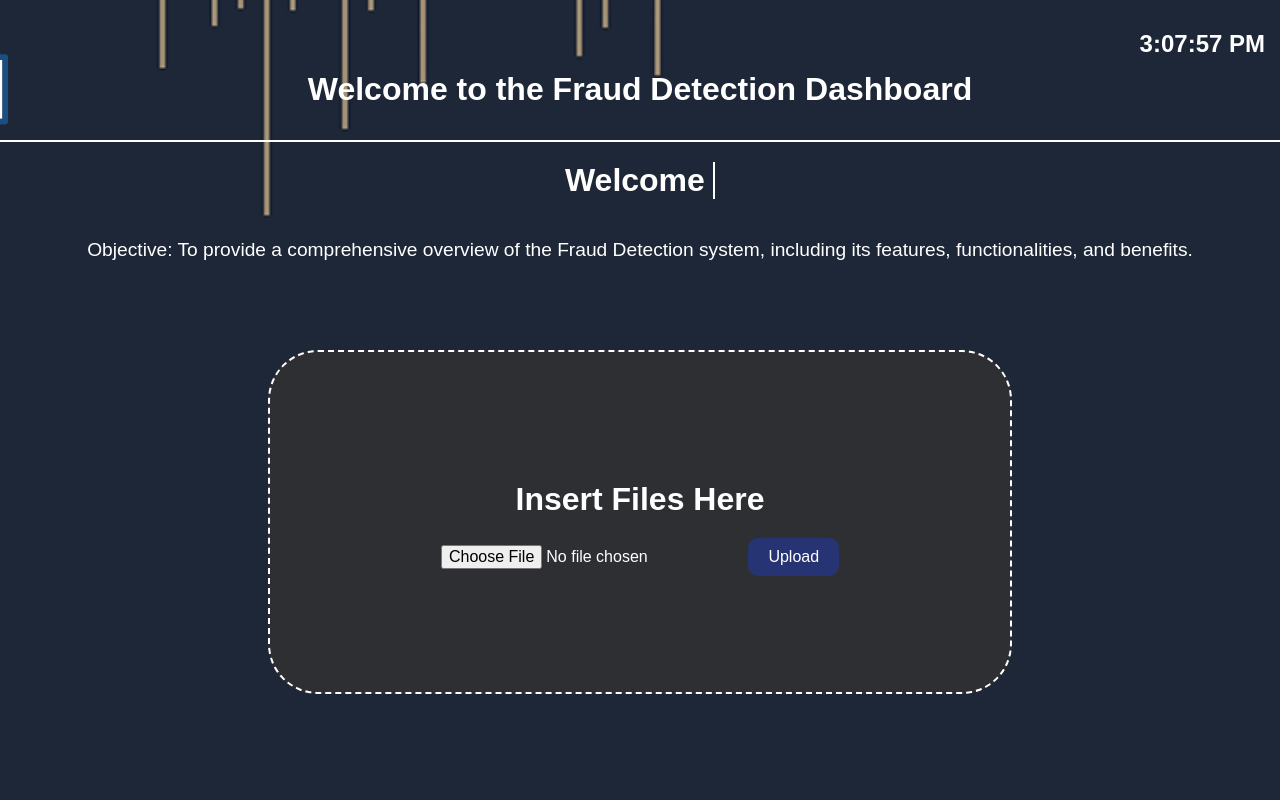
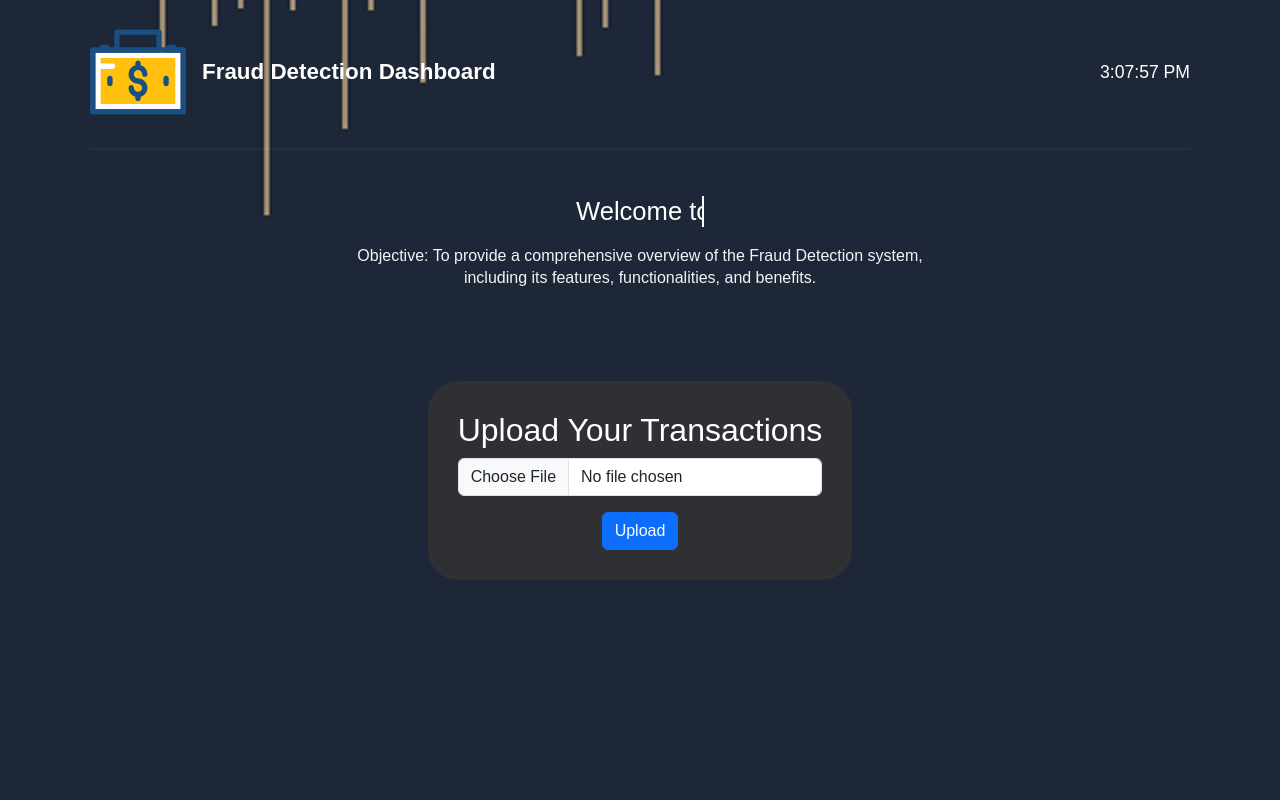
Before and after one commit to AxelJaquez21/Fraud-Detection-Dashboard1, a Flask app: page / in a window 1280 px wide. Run offline with Flask 3, Linux system fonts and the light colour scheme.

Commit message:
chnages made to upload.html

```diff
--- a/app.py
+++ b/app.py
@@ -1,4 +1,4 @@
-from flask import Flask, render_template, request, redirect, url_for, jsonify
+from flask import Flask, render_template, request, jsonify
 import pandas as pd
 import threading
 import io
@@ -16,31 +16,34 @@
 ]
 
 # ==============================
-# Upload Page
+# Upload & Processing
 # ==============================
 @app.route("/", methods=["GET", "POST"])
 def upload_file():
+    global processed_data
     if request.method == "POST":
-        file = request.files['file']
+        file = request.files.get('file')
         if file:
             file_bytes = file.read()
             filename = file.filename
 
-            # Start background thread for processing
+            # Reset previous data
+            processed_data = []
+
+            # Start background processing thread
             threading.Thread(target=process_data, args=(file_bytes, filename)).start()
 
-            # Redirect to loading screen
-            return redirect(url_for('loading_page'))
+            # Return immediately (frontend will poll for data)
+            return '', 202  # HTTP 202 Accepted
 
-    return render_template("upload.html")
-
+    return render_template("upload.html")  # single-page upload + dashboard
 
 # ==============================
 # Background Data Processing
 # ==============================
 def process_data(file_bytes, filename):
     global processed_data
-    time.sleep(3)  # simulate some loading time
+    time.sleep(2)  # simulate processing time
 
     buffer = io.BytesIO(file_bytes)
 
@@ -54,21 +57,19 @@
         processed_data = df.to_dict(orient='records')
         return
 
-    # Normalize column names (lowercase, no spaces)
+    # Normalize columns (lowercase, no spaces)
     df.columns = [col.strip().replace(" ", "").lower() for col in df.columns]
 
-    # Add a fraud flag: mark withdrawals > 10,000 as suspicious
+    # Add fraud flag (withdrawals > 10,000)
     if 'withdrawalamt' in df.columns:
         df['fraud_flag'] = df['withdrawalamt'] > 10000
     else:
         df['fraud_flag'] = False
 
-    # Map normalized columns back to display names
-    normalized_to_display = {
-        col.strip().replace(" ", "").lower(): col for col in COLUMNS_DISPLAY
-    }
+    # Map normalized columns to display names
+    normalized_to_display = {col.strip().replace(" ", "").lower(): col for col in COLUMNS_DISPLAY}
 
-    # Build final processed data for dashboard
+    # Build processed data list
     processed_data = []
     for _, row in df.iterrows():
         row_dict = {}
@@ -78,35 +79,22 @@
         row_dict['fraud_flag'] = bool(row.get('fraud_flag', False))
         processed_data.append(row_dict)
 
-
 # ==============================
-# Loading Page
-# ==============================
-@app.route("/loading")
-def loading_page():
-    return render_template("loading.html")
-
-
-# ==============================
-# Ready Check Endpoint
+# Endpoint: Check if data is ready
 # ==============================
 @app.route("/is_ready")
 def is_ready():
-    """AJAX endpoint for loading page to check if processing is done"""
     return jsonify({'ready': len(processed_data) > 0})
 
+# ==============================
+# Endpoint: Fetch processed data
+# ==============================
+@app.route("/get_data")
+def get_data():
+    return jsonify(processed_data)
 
 # ==============================
-# Dashboard Page
-# ==============================
-@app.route("/dashboard")
-def dashboard():
-    """Display processed transaction data"""
-    return render_template("dashboard.html", transactions=processed_data)
-
-
-# ==============================
-# Run the App
+# Run the app
 # ==============================
 if __name__ == "__main__":
     app.run(debug=True)
--- a/templates/upload.html
+++ b/templates/upload.html
@@ -4,166 +4,233 @@
     <meta charset="UTF-8">
     <meta name="viewport" content="width=device-width, initial-scale=1.0">
     <title>Fraud Detection Dashboard</title>
+    <link href="https://cdn.jsdelivr.net/npm/bootstrap@5.3.0/dist/css/bootstrap.min.css" rel="stylesheet">
+
+</head>
+
+<body>
     <style>
-        /* Reset */
-        html, body {
-            height: 100%;
-            width: 100%;
-            margin: 0;
-            font-family: Arial, sans-serif;
+      :root{
+            --panel-bg: rgba(50,50,50,0.8);
+            --accent: #e10a0a;
+            --primary: #263473;
+            --text: #fff;
+            --radius: 24px;
         }
 
-        body {
-            background-image: url('{{ url_for("static", filename="pictures/bg1.gif") }}');
-            background-size: cover;
-            background-position: center;
-            display: flex;
-            flex-direction: column;
-            align-items: center;
-            color: white;
+
+        *{box-sizing:border-box}
+        html,body{height:100%;margin:0;font-family:Arial,Helvetica,sans-serif;color:var(--text)}
+        body{
+            background: center/cover no-repeat url('{{ url_for("static", filename="pictures/bg1.gif") }}');
+            display:flex;
+            flex-direction:column;
+            align-items:center;
+            gap:24px;
+            padding:24px;
+        }
+        .form-container {
+            background-color: rgba(50,50,50,0.8);
+            padding: 30px;
+            border-radius: 30px;
+            max-width: 700px;
+            margin: 50px auto;
+            text-align: center;
+        }
+        #dashboard-container {
+            display: none;
+            margin-top: 50px;
+        }
+          /* Layout container */
+        .page {
+            width:100%;
+            max-width:1100px;
+            display:flex;
+            flex-direction:column;
+            gap:28px;
+            align-items:center;
         }
 
-        /* Current time */
-        #current-time {
-            position: absolute;
-            top: 10px;
-            right: 15px;
-            font-size: 1.5rem;
+        /* Header */
+        header {
+            width:100%;
+            display:flex;
+            align-items:center;
+            justify-content:space-between;
+            gap:16px;
+        }
+        .brand {
+            display:flex;
+            align-items:center;
+            gap:16px;
+        }
+        .brand img{ width:96px; height:auto; display:block }
+        .brand h1{
+            font-size:1.4rem;
+            margin:0;
+            line-height:1.1;
+            font-weight:700;
+        }
+        #current-time{
+            font-size:1.1rem;
         }
 
-        /* Title section */
-        .tittle-section {
-            text-align: center;
-            margin-top: 50px;
-            position: relative;
+        hr.divider{
+            width:100%;
+            height:2px;
+            border:0;
+            background:rgba(255,255,255,0.12);
+            margin:0;
         }
 
-        .tittle-section h1 {
-            font-size: 2rem;
-            display: inline-block;
+        /* Hero / intro */
+        .hero{
+            width:100%;
+            text-align:center;
+            padding:18px 12px;
+        }
+        .hero .typing {
+            font-size:1.6rem;
+            width:26ch;
+            margin:0 auto;
+            white-space:nowrap;
+            overflow:hidden;
+            border-right:2px solid var(--text);
+            animation:typing 4s steps(26) infinite alternate, blink 0.6s step-end infinite;
+        }
+        .hero p{
+            max-width:64ch;
+            margin:18px auto 0;
+            font-size:1rem;
+            line-height:1.4;
+            opacity:0.95;
         }
 
-        .logo1 {
-            position: absolute;
-            top: -20px;
-            left: -400px;
-            width: 100px;
-            height: 100px;
-        }
+        @keyframes typing{ from{width:0} to{width:26ch} }
+        @keyframes blink{ 50%{border-color:transparent} }
+    </style>
 
-        hr {
-            border: 0;
-            height: 2px;
-            background: #fff;
-            margin: 10px auto 0;
-            width: 100%;
-        }
+     <div class="page">
+        <header>
+            <div class="brand">
+                <img src="{{ url_for('static', filename='pictures/logo2.svg') }}" alt="Logo">
+                <h1>Fraud Detection Dashboard</h1>
+            </div>
+            <div id="current-time" aria-live="polite"></div>
+        </header>
 
-        /* Content section */
-        .content {
-            margin-top: 20px;
-            text-align: center;
-        }
+        <hr class="divider">
 
-        .content h2 {
-            font-size: 2rem;
-            width: 25ch;
-            border-right: 2px solid white;
-            white-space: nowrap;
-            overflow: hidden;
-            margin: 0 auto;
-            animation: typing 4s steps(25) infinite alternate, blink 0.5s step-end infinite;
-        }
-
-        @keyframes typing {
-            from { width: 0; }
-            to { width: 26ch; }
-        }
-
-        @keyframes blink {
-            50% { border-color: transparent; }
-        }
-
-        .content p {
-            font-size: 1.2rem;
-            margin-top: 40px;
-        }
-
-        /* Form container */
-        .form-container {
-            background-color: rgba(50,50,50,0.8);
-            width: 700px;
-            height: 300px;
-            display: flex;
-            flex-direction: column;
-            justify-content: center;
-            align-items: center;
-            margin: 70px auto;
-            border: dashed 2px white;
-            border-radius: 50px;
-            padding: 20px;
-        }
-
-        .form-container h2 {
-            font-size: 2rem;
-            margin-bottom: 20px;
-            text-align: center;
-        }
-
-        .form-container input[type="file"] {
-            margin-bottom: 20px;
-            font-size: 1rem;
-        }
-
-        .form-container input[type="submit"] {
-            font-size: 1rem;
-            padding: 10px 20px;
-            cursor: pointer;
-            border-radius: 10px;
-            border: none;
-            background-color: #263473;
-            color: white;
-            transition: background-color 0.3s;
-        }
-
-        .form-container input[type="submit"]:hover {
-            background-color: #e10a0a;
-        }
-    </style>
-</head>
-<body>
-
-    <h2 id="current-time"></h2>
-
-    <div class="tittle-section">
-        <h1>Welcome to the Fraud Detection Dashboard</h1>
-        <img src="{{ url_for('static', filename='pictures/logo2.svg') }}" class="logo1" alt="Logo">
+        <main class="hero" role="main" aria-labelledby="intro-title">
+            <h2 id="intro-title" class="typing">Welcome to Fraud Detection</h2>
+            <p>Objective: To provide a comprehensive overview of the Fraud Detection system, including its features, functionalities, and benefits.</p>
+        </main>
     </div>
 
-    <hr>
+<div class="form-container">
+    <h2>Upload Your Transactions</h2>
+    <form id="upload-form" enctype="multipart/form-data">
+        <input type="file" name="file" accept=".csv, .xlsx" required class="form-control mb-3">
+        <button type="submit" class="btn btn-primary">Upload</button>
+    </form>
 
-    <div class="content">
-         <h2>Welcome to Fraud Detection</h2>
-         <p>
-            Objective: To provide a comprehensive overview of the Fraud Detection system, including its features, functionalities, and benefits.
-         </p>
+    <div id="loading" style="display: none;">
+        <h3>Processing your file, please wait...</h3>
+        <div class="spinner-border text-light mt-3" role="status">
+            <span class="visually-hidden">Loading...</span>
+        </div>
     </div>
+</div>
 
-    <div class="form-container">
-        <h2>Insert Files Here</h2>
-        <form action="/" method="post" enctype="multipart/form-data">
-            <input type="file" name="file" accept=".csv, .xlsx" required>
-            <input type="submit" value="Upload">
-        </form>
-    </div>
+<div class="container" id="dashboard-container">
+    <h2 class="text-center mb-4">Fraud Detection Dashboard</h2>
+    <table class="table table-striped table-hover text-dark bg-light" id="dashboard-table">
+        <thead class="table-dark">
+            <tr>
+                <th>Account No</th>
+                <th>DATE</th>
+                <th>TRANSACTION DETAILS</th>
+                <th>VALUE DATE</th>
+                <th>WITHDRAWAL AMT</th>
+                <th>DEPOSIT AMT</th>
+                <th>BALANCE AMT</th>
+            </tr>
+        </thead>
+        <tbody></tbody>
+    </table>
+</div>
+
+<script>
+const form = document.getElementById('upload-form');
+const loading = document.getElementById('loading');
+const dashboardContainer = document.getElementById('dashboard-container');
+
+form.addEventListener('submit', async (e) => {
+    e.preventDefault();
+
+    // Show loading spinner
+    loading.style.display = 'block';
+    dashboardContainer.style.display = 'none';
+
+    const formData = new FormData(form);
+
+    // Upload file to server
+    await fetch("/", {
+        method: "POST",
+        body: formData
+    });
+
+    // Poll for processed data
+    const checkData = async () => {
+        try {
+            const response = await fetch('/is_ready');
+            const data = await response.json();
+            if (data.ready) {
+                // Fetch transactions
+                const dashResponse = await fetch('/get_data');
+                const transactions = await dashResponse.json();
+
+                // Hide loading spinner, show dashboard
+                loading.style.display = 'none';
+                dashboardContainer.style.display = 'block';
+
+                // Populate table
+                const tbody = document.querySelector('#dashboard-table tbody');
+                tbody.innerHTML = '';
+                transactions.forEach(row => {
+                    const tr = document.createElement('tr');
+                    if (row.fraud_flag) tr.classList.add('table-danger');
+                    tr.innerHTML = `
+                        <td>${row['Account No'] || ''}</td>
+                        <td>${row['DATE'] || ''}</td>
+                        <td>${row['TRANSACTION DETAILS'] || ''}</td>
+                        <td>${row['VALUE DATE'] || ''}</td>
+                        <td>${row['WITHDRAWAL AMT'] || ''}</td>
+                        <td>${row['DEPOSIT AMT'] || ''}</td>
+                        <td>${row['BALANCE AMT'] || ''}</td>
+                    `;
+                    tbody.appendChild(tr);
+                });
+            } else {
+                setTimeout(checkData, 2000);
+            }
+        } catch (err) {
+            setTimeout(checkData, 2000);
+        }
+    };
+    checkData();
+});
+</script>
 
     <script>
-        // Display current time
-        let timeEl = document.getElementById('current-time');
-        setInterval(() => {
-            let date = new Date();
-            timeEl.innerHTML = date.toLocaleTimeString();
-        }, 1000);
+        // current time updater
+        (function updateTime(){
+            const el = document.getElementById('current-time');
+            function tick(){ el.textContent = new Date().toLocaleTimeString(); }
+            tick();
+            setInterval(tick,1000);
+        })();
     </script>
+
 </body>
 </html>
```
Also changed, not shown: templates/loading.html (deleted, +0 -46 lines), static/js/index.js (deleted).
